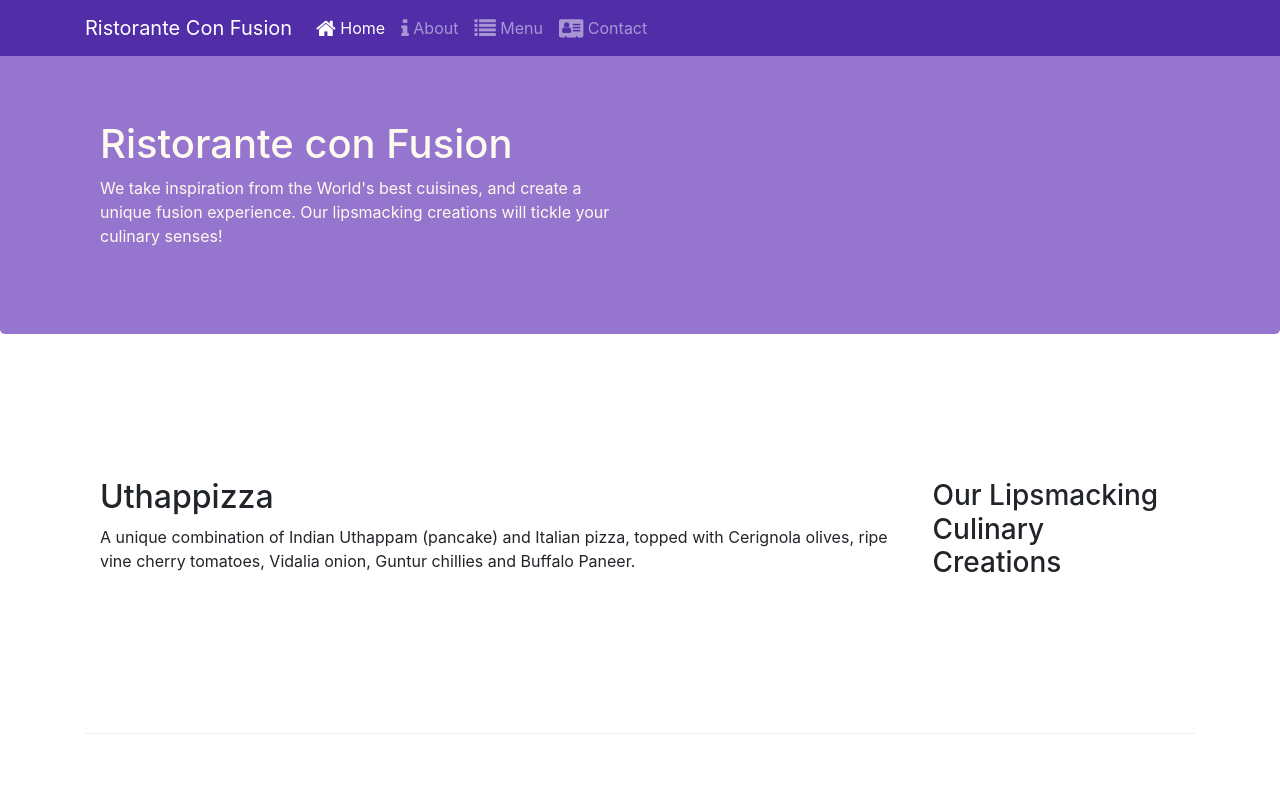
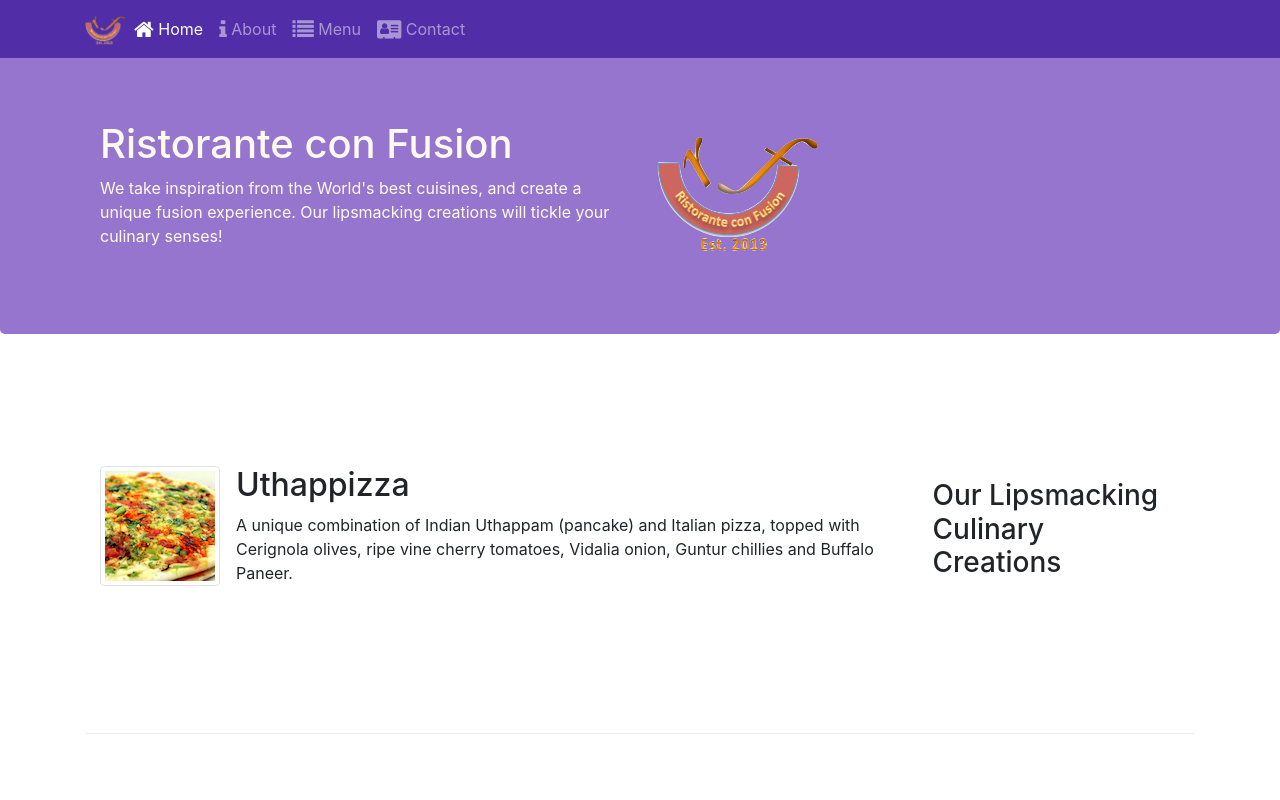
Before and after one commit to JeffreyLiuUSC/Bootstrap-JQuery, a website: page index.html in a window 1280 px wide. Shown: the top 800 px of the page. Drawn offline with nearby package versions, Linux system fonts and the light colour scheme.

Commit message:
Images and Media

```diff
--- a/index.html
+++ b/index.html
@@ -21,7 +21,7 @@
             <button class="navbar-toggler" type="button" data-toggle="collapse" data-target="#Navbar">
                 <span class="navbar-toggler-icon"></span>
             </button>
-            <a class="navbar-brand" href="#">Ristorante Con Fusion</a>
+            <a class="navbar-brand mr-auto" href="#"><img src="img/logo.png" height="30" width="41"></a>
             <div class="collapse navbar-collapse" id="Navbar">
                 <ul class="navbar-nav mr-auto">
                     <li class="nav-item active"><a class="nav-link" href="#"><span class="fa fa-home fa-lg"></span> Home</a></li>
@@ -39,7 +39,8 @@
                     <h1>Ristorante con Fusion</h1>
                     <p>We take inspiration from the World's best cuisines, and create a unique fusion experience. Our lipsmacking creations will tickle your culinary senses!</p>
                 </div>
-                <div class="col-12 col-sm">
+                <div class="col-12 col-sm align-self-center">
+                    <img src="img/logo.png" class="img-fluid">
                 </div>
             </div>
         </div>
@@ -51,8 +52,13 @@
                 <h3>Our Lipsmacking Culinary Creations</h3>
             </div>
             <div class="col col-sm order-sm-first col-md">
-                <h2>Uthappizza</h2>
-                <p class="d-none d-sm-block">A unique combination of Indian Uthappam (pancake) and Italian pizza, topped with Cerignola olives, ripe vine cherry tomatoes, Vidalia onion, Guntur chillies and Buffalo Paneer.</p>
+                <div class="media">
+                    <img class="d-flex mr-3 img-thumbnail algin-self-center" src="img/uthappizza.png" alt="Uthappizza">
+                    <div class="media-body">
+                        <h2 class="mt-0">Uthappizza</h2>
+                        <p class="d-none d-sm-block">A unique combination of Indian Uthappam (pancake) and Italian pizza, topped with Cerignola olives, ripe vine cherry tomatoes, Vidalia onion, Guntur chillies and Buffalo Paneer.</p>
+                    </div>
+                </div>
             </div>
         </div>
 
@@ -72,10 +78,14 @@
                 <h3>Meet our Culinary Specialists</h3>
             </div>
             <div class="col col-sm order-sm-first col-md">
-                <h2>Alberto Somayya</h2>
-                <h4>Executive Chef</h4>
-                <p class="d-none d-sm-block">Award winning three-star Michelin chef with wide International experience having worked closely with whos-who in the culinary world, he specializes in creating mouthwatering Indo-Italian fusion experiences. </p>
-            </div>
+                <div class="media">
+                    <img class="d-flex mr-3 img-thumbnail align-self-center" src="img/alberto.png" alt="Alberto somayya">
+                    <div class="media-body">
+                        <h2 class="mt-0">Alberto Somayya</h2>
+                        <h4>Executive Chef</h4>
+                        <p class="d-none d-sm-block">Award winning three-star Michelin chef with wide International experience having worked closely with whos-who in the culinary world, he specializes in creating mouthwatering Indo-Italian fusion experiences. </p>
+                    </div>
+                </div>
         </div>
     </div>
 
```
Also changed, not shown: aboutus.html (+1 -1 lines), contactus.html (+1 -1 lines), img/alberto.png (added), img/buffet.png (added), img/logo.png (added), img/uthappizza.png (added), 2 other files.
